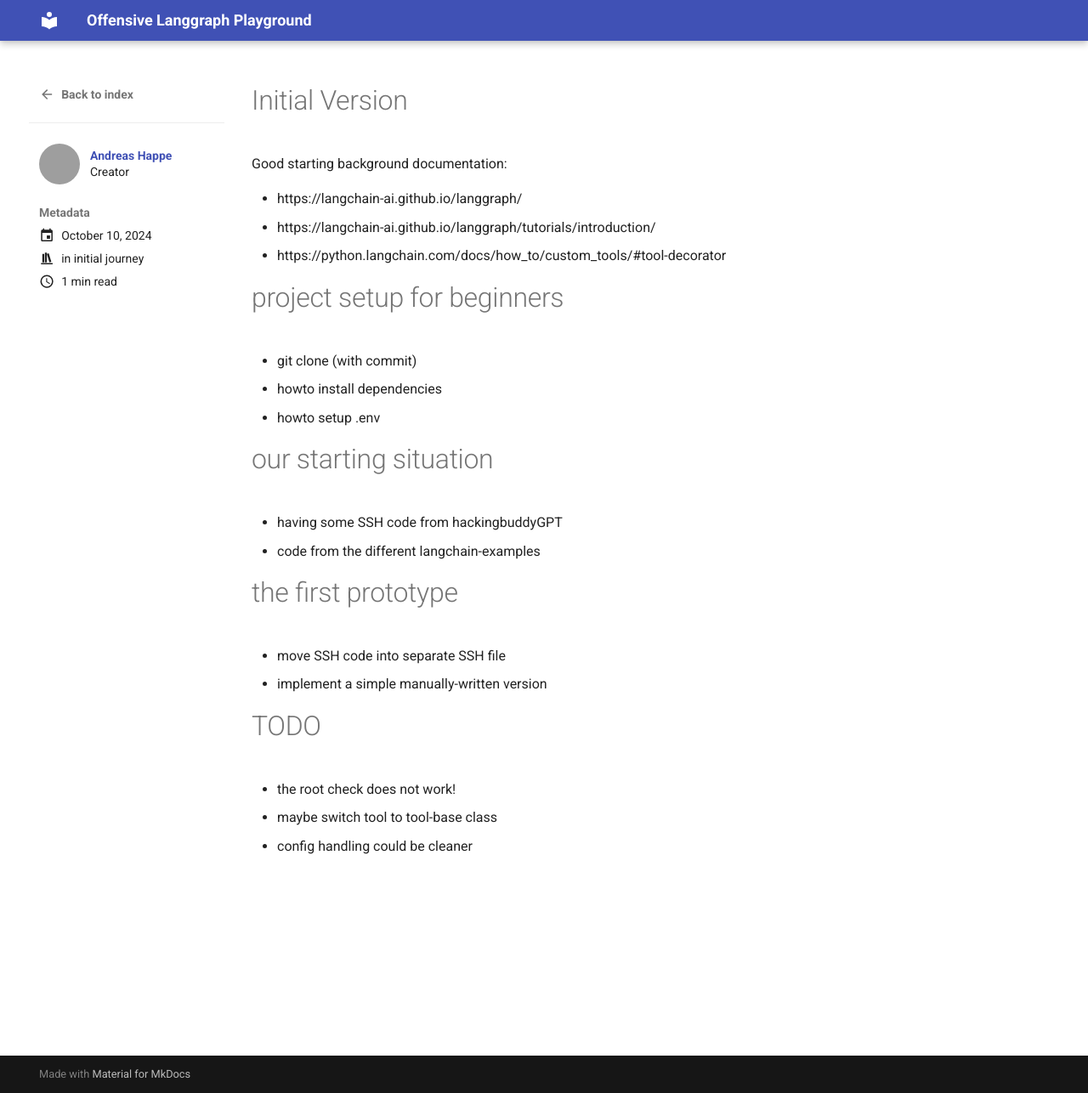
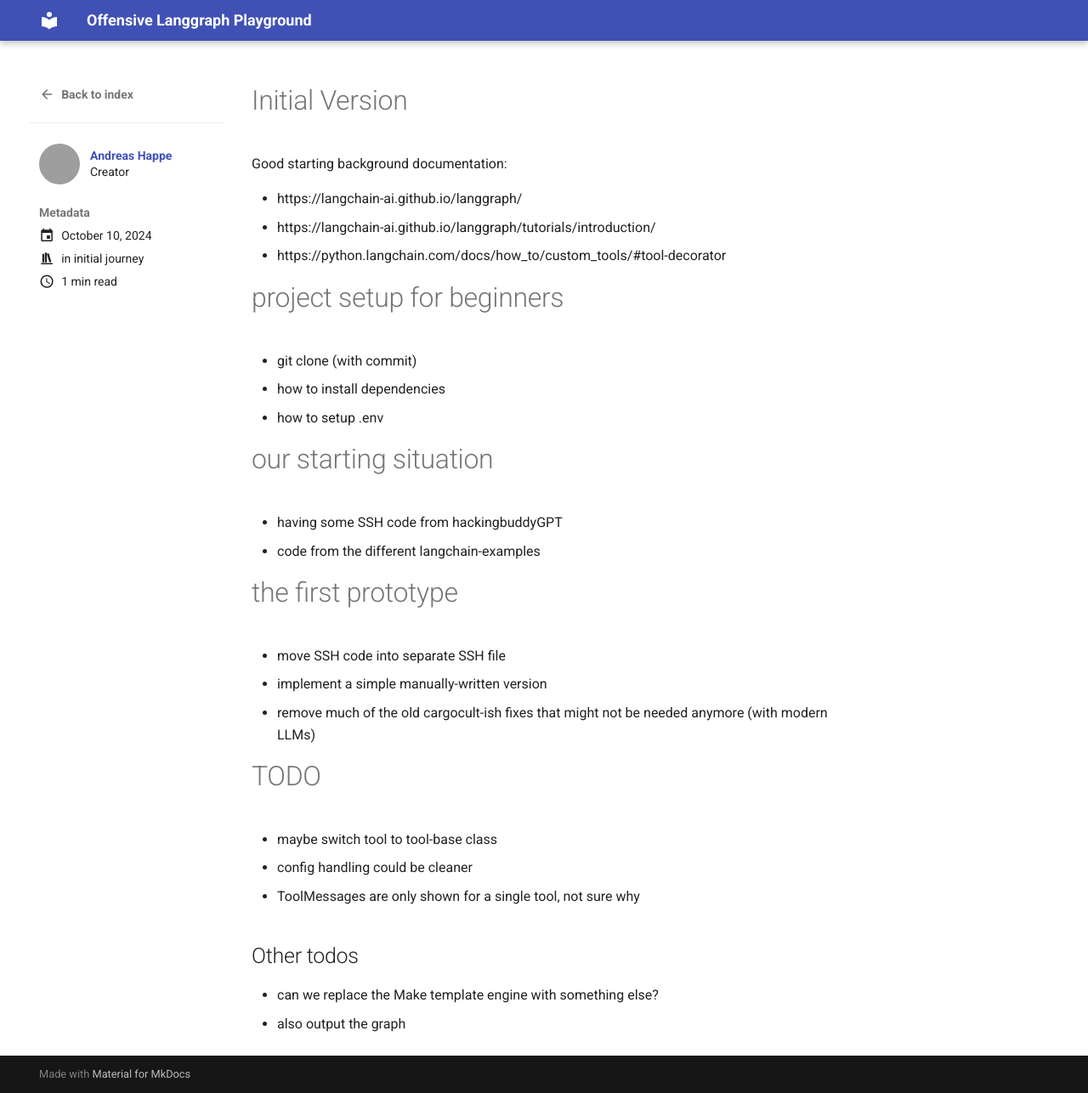
Before and after one commit to andreashappe/offensivegraphs, an MkDocs documentation site: the page built from docs/blog/posts/2024-10-10-initial-version.md, in a window 1280 px wide and 1286 px high. Shown: the whole window at 85% size. Built offline with MkDocs 1.6.1 and Material for MkDocs 9.7.7, drawn with Linux system fonts in a browser that asks for light colours; grey boxes are pictures that could not be loaded.

Commit message:
clean-up `initial-version`
- remove root-detection
- do not limit LLM to just output a single command. This was only
  needed for older LLMs that did not support tool calling (otherwise
  they were too chatty to generate a good command line)
- removed ANSI color removal (as this is also not needed anymore)
- some slight refactoring of the code

```diff
--- a/docs/blog/posts/2024-10-10-initial-version.md
+++ b/docs/blog/posts/2024-10-10-initial-version.md
@@ -16,8 +16,8 @@
 # project setup for beginners
 
 - git clone (with commit)
-- howto install dependencies
-- howto setup .env
+- how to install dependencies
+- how to setup .env
 
 # our starting situation
 
@@ -28,9 +28,15 @@
 
 - move SSH code into separate SSH file
 - implement a simple manually-written version
+- remove much of the old cargocult-ish fixes that might not be needed anymore (with modern LLMs)
 
 # TODO
 
-- the root check does not work!
 - maybe switch tool to tool-base class
 - config handling could be cleaner
+- ToolMessages are only shown for a single tool, not sure why
+
+## Other todos
+
+- can we replace the Make template engine with something else?
+- also output the graph
```
Also changed, not shown: docs/blog/posts/2024-10-11-work-on-tool-calls.md (added, +16 -0 lines), 2 other files.
